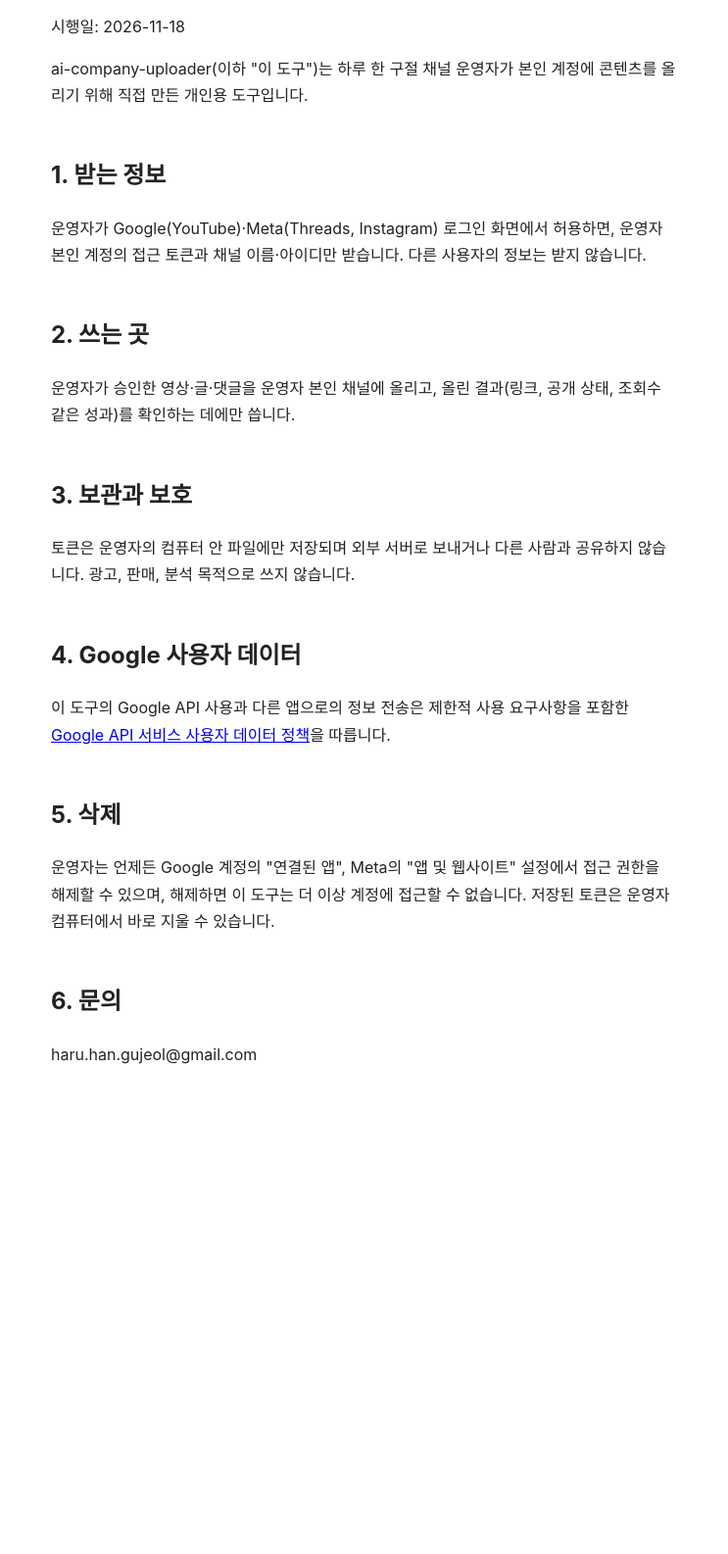
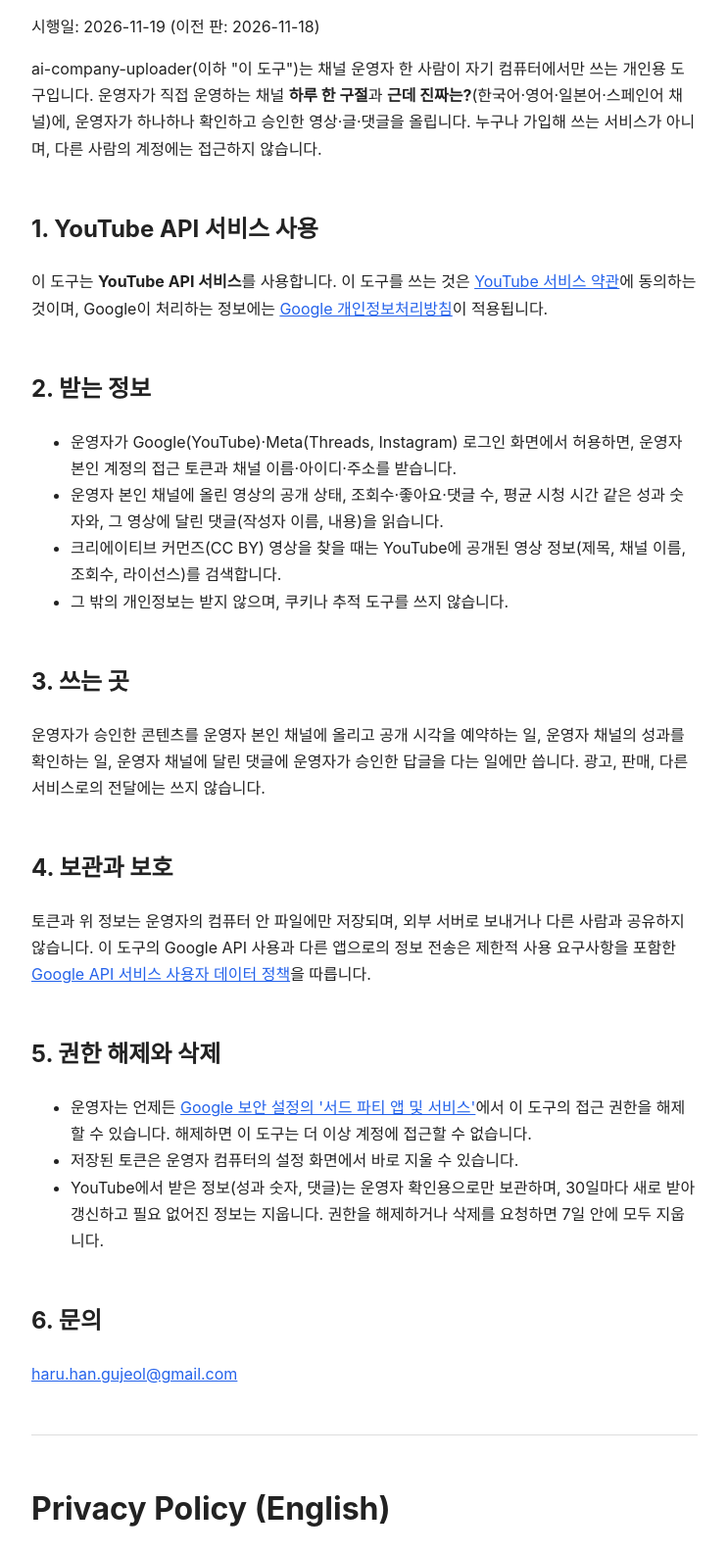
Before and after one commit to haru-gujeol/haru-gujeol.github.io, a plain HTML site: page privacy.html in a window 1280 px wide. Shown: the part 126-1712 px from the top of the page at 98% size, without its empty margins (268-1011 px from the left). Before the commit the page ends 1280 px from the top, so only its background shows below. Drawn offline with Linux system fonts and the light colour scheme.

Commit message:
개인정보처리방침: YouTube API 서비스 문구, 권한 해제·삭제 안내, 영어판 추가
Co-Authored-By: Claude Opus 5.5 <noreply@anthropic.com>

```diff
--- a/privacy.html
+++ b/privacy.html
@@ -3,29 +3,81 @@
 <meta charset="utf-8">
 <meta name="viewport" content="width=device-width, initial-scale=1">
 <title>개인정보처리방침 · ai-company-uploader</title>
-<style>body{font:16px/1.7 -apple-system,"Pretendard",sans-serif;max-width:640px;margin:8vh auto;padding:0 16px;color:#222}h2{margin-top:2em}</style>
+<style>body{font:16px/1.7 -apple-system,"Pretendard",sans-serif;max-width:680px;margin:8vh auto;padding:0 16px;color:#222}h2{margin-top:2em}hr{margin:3em 0;border:0;border-top:1px solid #ddd}a{color:#2563eb}</style>
 <h1>개인정보처리방침</h1>
-<p>시행일: 2026-11-18</p>
-<p>ai-company-uploader(이하 "이 도구")는 하루 한 구절 채널 운영자가 본인 계정에 콘텐츠를 올리기 위해 직접 만든 개인용 도구입니다.</p>
+<p>시행일: 2026-11-19 (이전 판: 2026-11-18)</p>
+<p>ai-company-uploader(이하 "이 도구")는 채널 운영자 한 사람이 자기 컴퓨터에서만 쓰는 개인용 도구입니다.
+운영자가 직접 운영하는 채널 <b>하루 한 구절</b>과 <b>근데 진짜는?</b>(한국어·영어·일본어·스페인어 채널)에, 운영자가 하나하나 확인하고 승인한 영상·글·댓글을 올립니다.
+누구나 가입해 쓰는 서비스가 아니며, 다른 사람의 계정에는 접근하지 않습니다.</p>
 
-<h2>1. 받는 정보</h2>
-<p>운영자가 Google(YouTube)·Meta(Threads, Instagram) 로그인 화면에서 허용하면, 운영자 본인 계정의 접근 토큰과 채널 이름·아이디만 받습니다.
-다른 사용자의 정보는 받지 않습니다.</p>
+<h2>1. YouTube API 서비스 사용</h2>
+<p>이 도구는 <b>YouTube API 서비스</b>를 사용합니다. 이 도구를 쓰는 것은 <a href="https://www.youtube.com/t/terms">YouTube 서비스 약관</a>에 동의하는 것이며,
+Google이 처리하는 정보에는 <a href="https://policies.google.com/privacy">Google 개인정보처리방침</a>이 적용됩니다.</p>
 
-<h2>2. 쓰는 곳</h2>
-<p>운영자가 승인한 영상·글·댓글을 운영자 본인 채널에 올리고, 올린 결과(링크, 공개 상태, 조회수 같은 성과)를 확인하는 데에만 씁니다.</p>
+<h2>2. 받는 정보</h2>
+<ul>
+  <li>운영자가 Google(YouTube)·Meta(Threads, Instagram) 로그인 화면에서 허용하면, 운영자 본인 계정의 접근 토큰과 채널 이름·아이디·주소를 받습니다.</li>
+  <li>운영자 본인 채널에 올린 영상의 공개 상태, 조회수·좋아요·댓글 수, 평균 시청 시간 같은 성과 숫자와, 그 영상에 달린 댓글(작성자 이름, 내용)을 읽습니다.</li>
+  <li>크리에이티브 커먼즈(CC BY) 영상을 찾을 때는 YouTube에 공개된 영상 정보(제목, 채널 이름, 조회수, 라이선스)를 검색합니다.</li>
+  <li>그 밖의 개인정보는 받지 않으며, 쿠키나 추적 도구를 쓰지 않습니다.</li>
+</ul>
 
-<h2>3. 보관과 보호</h2>
-<p>토큰은 운영자의 컴퓨터 안 파일에만 저장되며 외부 서버로 보내거나 다른 사람과 공유하지 않습니다.
-광고, 판매, 분석 목적으로 쓰지 않습니다.</p>
+<h2>3. 쓰는 곳</h2>
+<p>운영자가 승인한 콘텐츠를 운영자 본인 채널에 올리고 공개 시각을 예약하는 일, 운영자 채널의 성과를 확인하는 일, 운영자 채널에 달린 댓글에 운영자가 승인한 답글을 다는 일에만 씁니다.
+광고, 판매, 다른 서비스로의 전달에는 쓰지 않습니다.</p>
 
-<h2>4. Google 사용자 데이터</h2>
-<p>이 도구의 Google API 사용과 다른 앱으로의 정보 전송은 제한적 사용 요구사항을 포함한
+<h2>4. 보관과 보호</h2>
+<p>토큰과 위 정보는 운영자의 컴퓨터 안 파일에만 저장되며, 외부 서버로 보내거나 다른 사람과 공유하지 않습니다.
+이 도구의 Google API 사용과 다른 앱으로의 정보 전송은 제한적 사용 요구사항을 포함한
 <a href="https://developers.google.com/terms/api-services-user-data-policy">Google API 서비스 사용자 데이터 정책</a>을 따릅니다.</p>
 
-<h2>5. 삭제</h2>
-<p>운영자는 언제든 Google 계정의 "연결된 앱", Meta의 "앱 및 웹사이트" 설정에서 접근 권한을 해제할 수 있으며, 해제하면 이 도구는 더 이상 계정에 접근할 수 없습니다.
-저장된 토큰은 운영자 컴퓨터에서 바로 지울 수 있습니다.</p>
+<h2>5. 권한 해제와 삭제</h2>
+<ul>
+  <li>운영자는 언제든 <a href="https://myaccount.google.com/permissions">Google 보안 설정의 '서드 파티 앱 및 서비스'</a>에서 이 도구의 접근 권한을 해제할 수 있습니다. 해제하면 이 도구는 더 이상 계정에 접근할 수 없습니다.</li>
+  <li>저장된 토큰은 운영자 컴퓨터의 설정 화면에서 바로 지울 수 있습니다.</li>
+  <li>YouTube에서 받은 정보(성과 숫자, 댓글)는 운영자 확인용으로만 보관하며, 30일마다 새로 받아 갱신하고 필요 없어진 정보는 지웁니다. 권한을 해제하거나 삭제를 요청하면 7일 안에 모두 지웁니다.</li>
+</ul>
 
 <h2>6. 문의</h2>
-<p>haru.han.gujeol@gmail.com</p>
+<p><a href="mailto:haru.han.gujeol@gmail.com">haru.han.gujeol@gmail.com</a></p>
+
+<hr>
+
+<h1 lang="en">Privacy Policy (English)</h1>
+<p lang="en">Effective: 2026-11-19</p>
+<div lang="en">
+<p>ai-company-uploader ("the tool") is a private tool used only by one channel owner on their own computer.
+It uploads videos, posts and comments that the owner has personally reviewed and approved to the owner's own channels, <b>하루 한 구절</b> and <b>근데 진짜는? / But actually?</b> (Korean, English, Japanese and Spanish channels).
+It is not a public service and never accesses anyone else's account.</p>
+
+<h2>1. Use of YouTube API Services</h2>
+<p>The tool uses <b>YouTube API Services</b>. By using the tool you agree to be bound by the <a href="https://www.youtube.com/t/terms">YouTube Terms of Service</a>.
+Information processed by Google is subject to the <a href="https://policies.google.com/privacy">Google Privacy Policy</a>.</p>
+
+<h2>2. Information accessed</h2>
+<ul>
+  <li>When the owner grants access on the Google (YouTube) or Meta (Threads, Instagram) sign-in screen, the tool receives access tokens for the owner's own account and the channel name, ID and URL.</li>
+  <li>It reads the status and statistics (views, likes, comment counts, average view duration) of videos on the owner's own channels, and comments (author name and text) left on those videos.</li>
+  <li>To find Creative Commons (CC BY) videos it searches public YouTube video information (title, channel name, view count, license).</li>
+  <li>No other personal information is collected. No cookies or tracking technologies are used.</li>
+</ul>
+
+<h2>3. How it is used</h2>
+<p>Only to upload and schedule the owner's approved content on the owner's own channels, to show the owner how those videos perform, and to post replies the owner has approved to comments on the owner's own videos.
+It is never used for advertising, sold, or shared with other services.</p>
+
+<h2>4. Storage and protection</h2>
+<p>Tokens and the information above are stored only in files on the owner's computer and are never sent to an external server or shared with anyone.
+The tool's use and transfer of information received from Google APIs adheres to the
+<a href="https://developers.google.com/terms/api-services-user-data-policy">Google API Services User Data Policy</a>, including the Limited Use requirements.</p>
+
+<h2>5. Revoking access and deletion</h2>
+<ul>
+  <li>Access can be revoked at any time on the <a href="https://myaccount.google.com/permissions">Google security settings page (Third-party apps &amp; services)</a>. After revocation the tool can no longer access the account.</li>
+  <li>Stored tokens can be deleted immediately from the tool's settings screen on the owner's computer.</li>
+  <li>Data obtained from YouTube (statistics, comments) is kept only for the owner's review, refreshed at least every 30 days, and data that is no longer needed is deleted. If access is revoked or deletion is requested, all of it is deleted within 7 days.</li>
+</ul>
+
+<h2>6. Contact</h2>
+<p><a href="mailto:haru.han.gujeol@gmail.com">haru.han.gujeol@gmail.com</a></p>
+</div>
```
